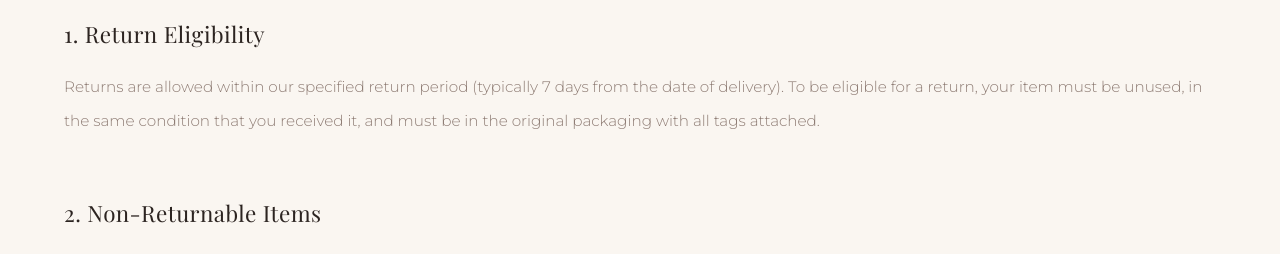
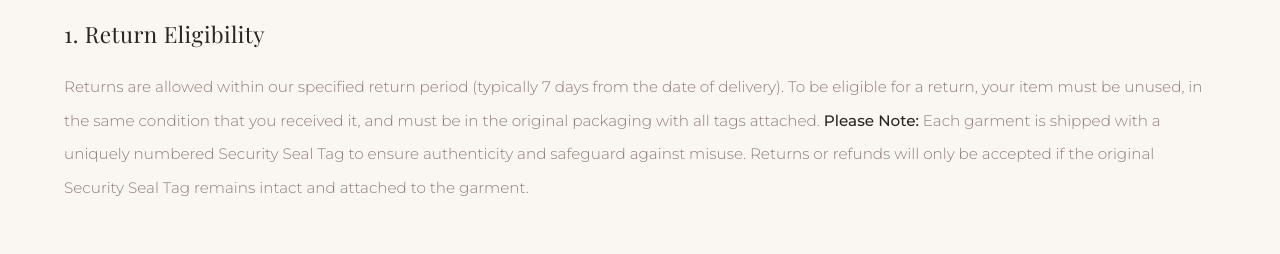
Before and after one commit to KuhuNarangg/mason, a React (Vite) app in the folder frontend/: page /returns in a window 1280 px wide. Shown: the part 471-725 px from the top of the page. Built offline with nearby package versions, Linux system fonts and the light colour scheme; no server answers; a web font is replaced by a local one.

Commit message:
Update return policy with Security Seal Tag note

```diff
--- a/frontend/src/pages/policies/Returns.jsx
+++ b/frontend/src/pages/policies/Returns.jsx
@@ -10,7 +10,7 @@ const Returns = () => {
           <p>Thank you for shopping at Owl Stitch by Mason. If, for any reason, you are not completely satisfied with a purchase, we invite you to review our policy on refunds and returns.</p>
 
           <h3>1. Return Eligibility</h3>
-          <p>Returns are allowed within our specified return period (typically 7 days from the date of delivery). To be eligible for a return, your item must be unused, in the same condition that you received it, and must be in the original packaging with all tags attached.</p>
+          <p>Returns are allowed within our specified return period (typically 7 days from the date of delivery). To be eligible for a return, your item must be unused, in the same condition that you received it, and must be in the original packaging with all tags attached. <strong>Please Note:</strong> Each garment is shipped with a uniquely numbered Security Seal Tag to ensure authenticity and safeguard against misuse. Returns or refunds will only be accepted if the original Security Seal Tag remains intact and attached to the garment.</p>
 
           <h3>2. Non-Returnable Items</h3>
           <p>Certain types of items cannot be returned, including custom-made products, intimate apparel, and final sale items.</p>
```
